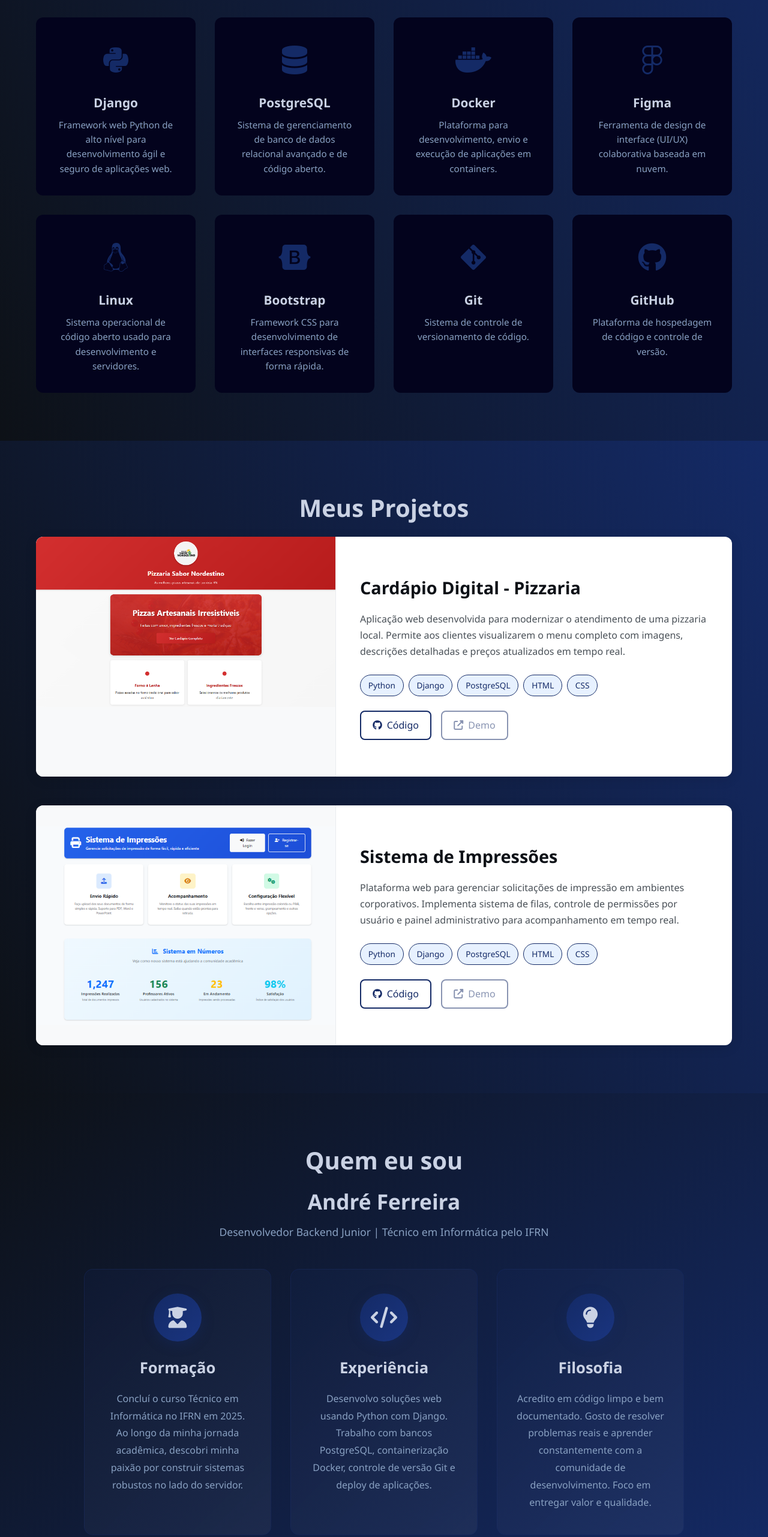
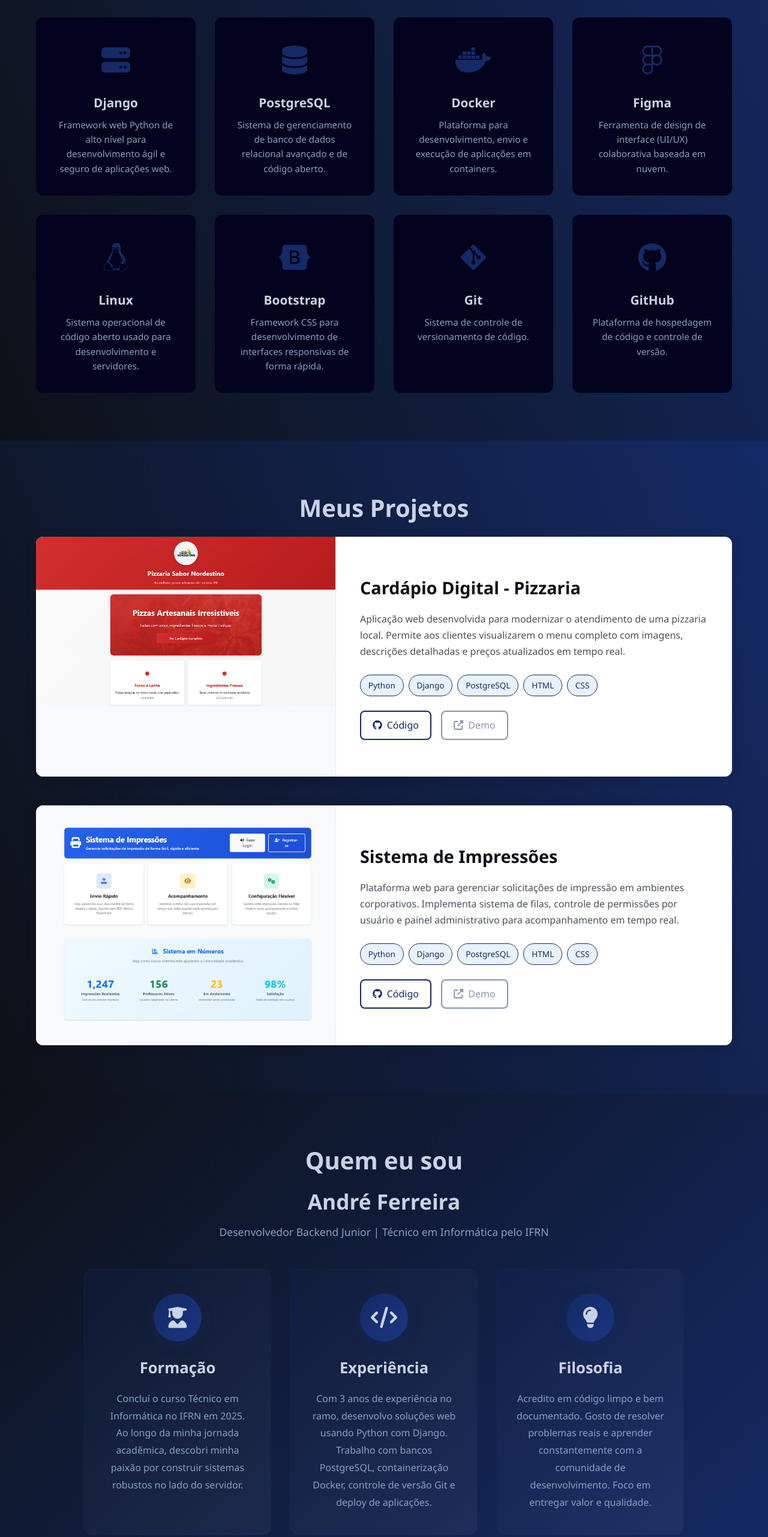
Before and after one commit to andrefariasbr/Portfolio, a plain HTML site: page index.html in a window 1280 px wide. Shown: the part 1361-3924 px from the top of the page at 60% size. Drawn offline with Linux system fonts and the light colour scheme.

Commit message:
Corrige ícone do Django e adiciona 3 anos de experiência

```diff
--- a/index.html
+++ b/index.html
@@ -97,7 +97,7 @@
 
                 <div class="tech-card">
                     <div class="tech-icon">
-                        <i class="fab fa-python"></i>
+                        <i class="fas fa-server"></i>
                     </div>
                     <h3>Django</h3>
                     <p>Framework web Python de alto nível para desenvolvimento ágil e seguro de aplicações web.</p>
@@ -242,7 +242,7 @@
                             <i class="fas fa-code"></i>
                         </div>
                         <h4>Experiência</h4>
-                        <p>Desenvolvo soluções web usando Python com Django. Trabalho com bancos PostgreSQL, containerização Docker, controle de versão Git e deploy de aplicações.</p>
+                        <p>Com 3 anos de experiência no ramo, desenvolvo soluções web usando Python com Django. Trabalho com bancos PostgreSQL, containerização Docker, controle de versão Git e deploy de aplicações.</p>
                     </div>
                     <div class="about-card">
                         <div class="about-card-icon">
```
